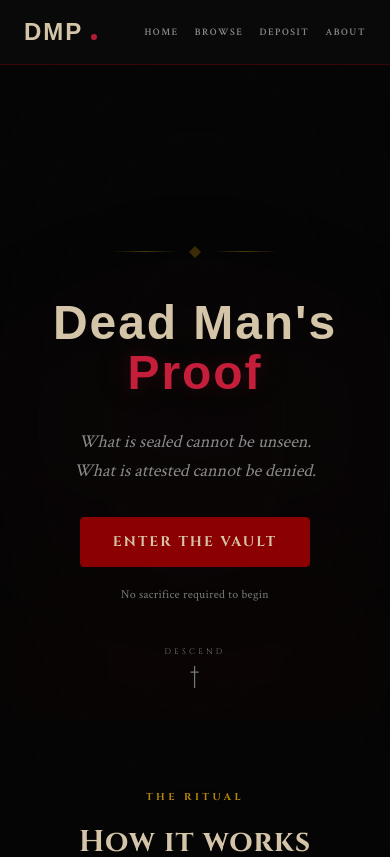
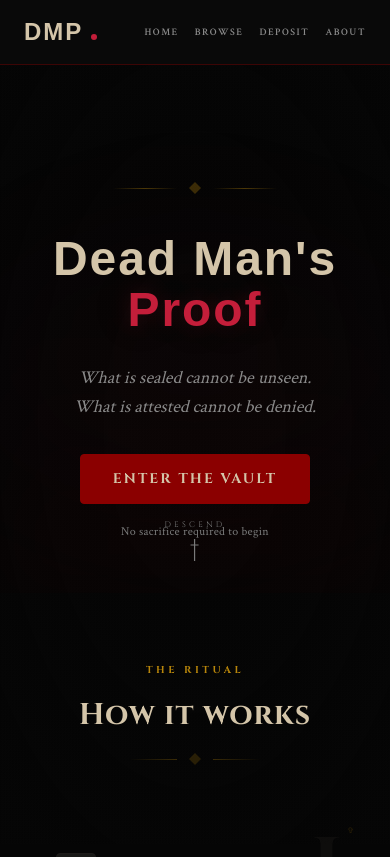
Before and after one commit to LoserLab/dead-mans-proof, a Next.js app: page / in a window 390 px wide. Shown: the top 857 px of the page. Built offline with nearby package versions, Linux system fonts and the light colour scheme; a web font is replaced by a local one.

Commit message:
Reduce mobile hero height to bring title closer to nav

```diff
--- a/src/app/page.tsx
+++ b/src/app/page.tsx
@@ -110,7 +110,7 @@ export default function Home() {
       {/* ============================================
           HERO
           ============================================ */}
-      <section className="relative flex min-h-[70vh] sm:min-h-[92vh] flex-col items-center justify-center overflow-hidden px-6">
+      <section className="relative flex min-h-[55vh] sm:min-h-[92vh] flex-col items-center justify-center overflow-hidden px-6">
         {/* Crypt mist at the bottom */}
         <div
           className="pointer-events-none absolute bottom-0 left-0 right-0"
```
